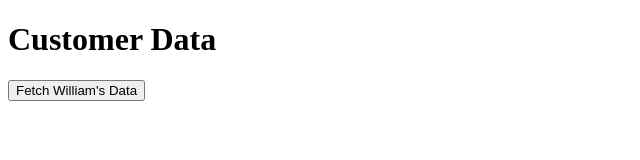
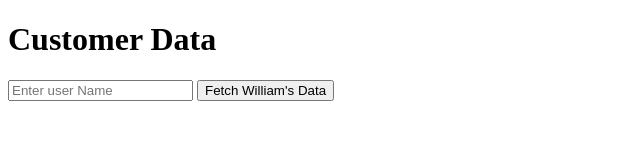
Before and after one commit to SatyaPriyaAmbati/FullStack-Restful-API, a website: page index.html in a window 1280 px wide. Shown: the whole page, without its empty margins (0-640 px from the left). Drawn offline with Linux system fonts and the light colour scheme.

Commit message:
added the input field

```diff
--- a/index.html
+++ b/index.html
@@ -7,7 +7,7 @@
   </head>
   <body>
     <h1>Customer Data</h1>
-
+    <input type="text" placeholder="Enter user Name"/>
     <button id="fetchWilliamButton" onclick="fetchWilliamData()">
       Fetch William's Data
     </button>
```
